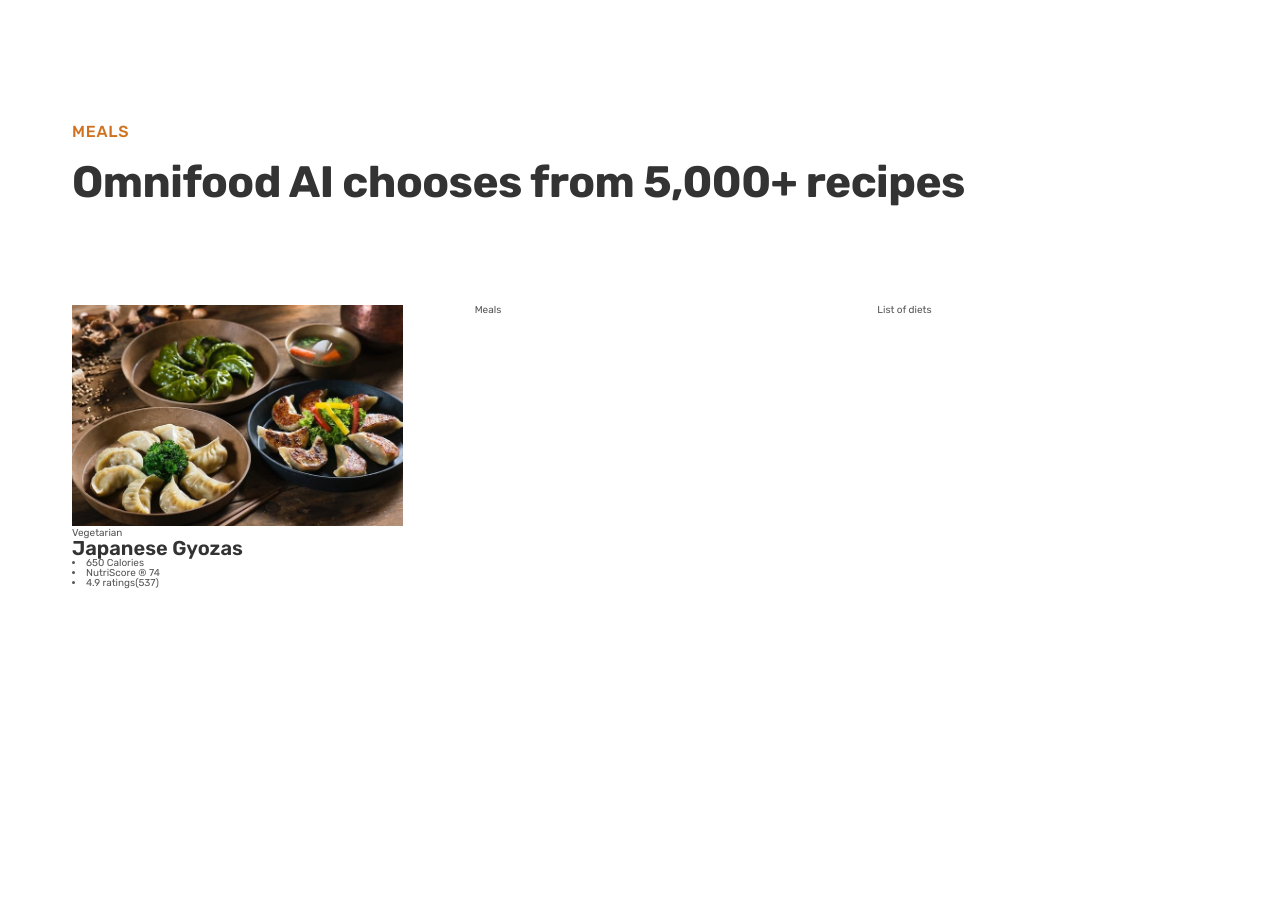
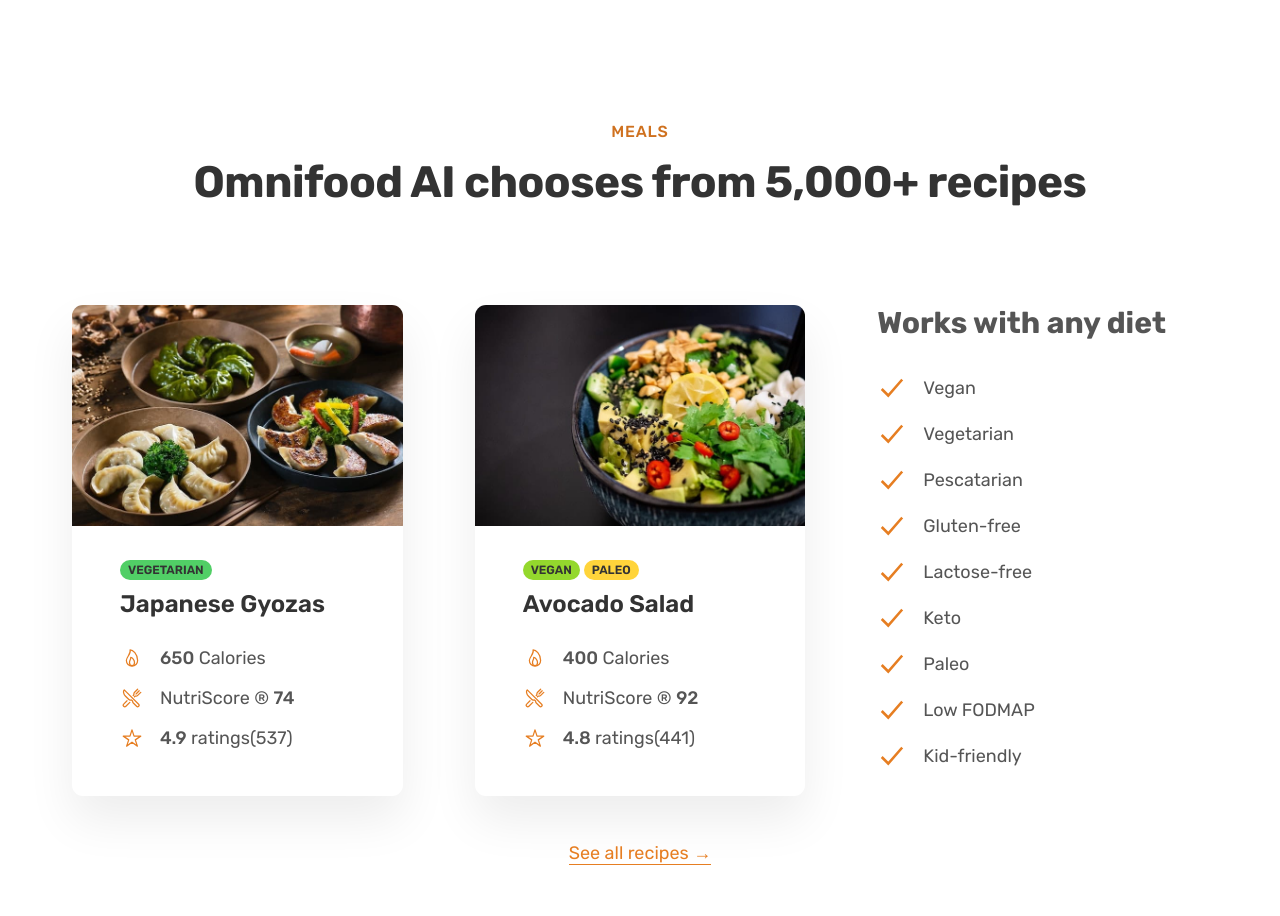
Before and after one commit to ferozem/omnifood_desktop, a plain HTML site: page index.html in a window 1280 px wide. Shown: the part 2600-3516 px from the top of the page. Before the commit the page ends 3284 px from the top, so only its background shows below. Drawn offline with nearby package versions, Linux system fonts and the light colour scheme.

Commit message:
added meals section

```diff
--- a/css/general.css
+++ b/css/general.css
@@ -48,6 +48,7 @@ uifaces.co
 
 --- 05 BORDER_RADIUS
 default: 9px
+medium:11px
 
 --- 06 WHITESPACE
 
@@ -154,7 +155,8 @@ body {
   border-radius: 9px;
   /* animation transition
   Put transition on original "state" */
-  transition: background-color 0.3s;
+  /* transition: background-color 0.3s; */
+  transition: all 0.3s;
 }
 
 .btn--full:link,
@@ -182,7 +184,36 @@ body {
   box-shadow: inset 0 0 0 3px #fff;
 }
 
+.link:link,
+.link:visited {
+  display: inline-block;
+  color: #e67e22;
+  text-decoration: none;
+  border-bottom: 1px solid currentColor;
+  padding-bottom: 2px;
+  transition: all 0.3s;
+}
+.link:hover,
+.link:active {
+  color: #cf711f;
+  border-bottom: 1px solid transparent;
+}
+
+/* HELPER/SETTINGS CLASSES */
+
+.margin-bottom-md {
+  margin-bottom: 4.8rem !important;
+}
+
 .margin-right-sm {
   /* !important has the highest priority */
   margin-right: 1.6rem !important;
 }
+
+.center-text {
+  text-align: center;
+}
+
+strong {
+  font-weight: 500;
+}
--- a/css/style.css
+++ b/css/style.css
@@ -224,11 +224,95 @@
   padding: 9.6rem 0;
 }
 
+.meal {
+  box-shadow: 0 2.4rem 4.8rem rgba(0, 0, 0, 0.075);
+  border-radius: 11px;
+  /* img border are not rounded but doing overflow will make sure the image sharp overflow corners are hidden */
+  overflow: hidden;
+  transition: all 0.4s;
+}
+
+.meal:hover {
+  transform: translateY(-1.2rem);
+  box-shadow: 0 3.2rem 6.4rem rgba(0, 0, 0, 0.06);
+}
+.meal-content {
+  padding: 3.2rem 4.8rem 4.8rem 4.8rem;
+}
+.meal-tags {
+  margin-bottom: 1.2rem;
+  display: flex;
+  gap: 0.4rem;
+}
+
+.tag {
+  display: inline-block;
+  padding: 0.4rem 0.8rem;
+  font-size: 1.2rem;
+  text-transform: uppercase;
+  color: #333;
+  border-radius: 100px;
+  font-weight: 600;
+}
+
+.tag--vegetarian {
+  background-color: #51cf66;
+}
+.tag--vegan {
+  background-color: #94d82d;
+}
+.tag--paleo {
+  background-color: #ffd43b;
+}
+
 .meal-title {
-  font-size: 2rem;
+  font-size: 2.4rem;
   color: #333;
   font-weight: 600;
+  margin-bottom: 3.2rem;
+}
+
+.meal-attributes {
+  list-style: none;
+  display: flex;
+  flex-direction: column;
+  gap: 2rem;
+}
+.meal-attribute {
+  font-size: 1.8rem;
+  display: flex;
+  align-items: center;
+  gap: 1.6rem;
 }
 .meal-img {
   width: 100%;
 }
+.meal-icon {
+  height: 2rem;
+  width: 2.4rem;
+  /* stroke and fill is not working-- color or font-size is working */
+  color: #e67e22;
+}
+
+.all-recipes {
+  text-align: center;
+  font-size: 1.8rem;
+}
+
+.list {
+  list-style: none;
+  display: flex;
+  flex-direction: column;
+  gap: 1.6rem;
+}
+.list-item {
+  font-size: 1.8rem;
+  display: flex;
+  align-items: center;
+  gap: 1.6rem;
+}
+.list-icon {
+  width: 3rem;
+  height: 3rem;
+  color: #e67e22;
+}
--- a/index.html
+++ b/index.html
@@ -10,6 +10,15 @@
       href="https://fonts.googleapis.com/css2?family=Rubik:wght@400;500;600;700&display=swap"
       rel="stylesheet"
     />
+    <script
+      type="module"
+      src="https://unpkg.com/ionicons@5.5.2/dist/ionicons/ionicons.esm.js"
+    ></script>
+    <script
+      nomodule
+      src="https://unpkg.com/ionicons@5.5.2/dist/ionicons/ionicons.js"
+    ></script>
+
     <link rel="stylesheet" href="css/general.css" />
     <link rel="stylesheet" href="css/style.css" />
     <title>Omnifood</title>
@@ -160,29 +169,121 @@
         </div>
       </section>
       <section class="section-meals">
-        <div class="container">
+        <div class="container center-text">
           <span class="subheading">Meals</span>
           <h2 class="heading-secondary">
             Omnifood AI chooses from 5,000+ recipes
           </h2>
         </div>
 
-        <div class="container grid grid--3--cols">
+        <div class="container grid grid--3--cols margin-bottom-md">
           <div class="meal">
             <img
               src="img/meals/meal-1.jpg"
               class="meal-img"
               alt="Japanese Gyozas"
             />
-            <span class="tag">Vegetarian</span>
-            <p class="meal-title">Japanese Gyozas</p>
-            <ul class="meal-attributes"></ul>
-            <li class="meal-attribute">650 Calories</li>
-            <li class="meal-attribute">NutriScore &reg; 74</li>
-            <li class="meal-attribute">4.9 ratings(537)</li>
+            <div class="meal-content">
+              <div class="meal-tags">
+                <span class="tag tag--vegetarian">Vegetarian</span>
+              </div>
+              <p class="meal-title">Japanese Gyozas</p>
+              <ul class="meal-attributes">
+                <li class="meal-attribute">
+                  <ion-icon class="meal-icon" name="flame-outline"></ion-icon
+                  ><span><strong>650</strong> Calories</span>
+                </li>
+                <li class="meal-attribute">
+                  <ion-icon
+                    class="meal-icon"
+                    name="restaurant-outline"
+                  ></ion-icon
+                  ><span>NutriScore &reg; <strong>74</strong></span>
+                </li>
+                <li class="meal-attribute">
+                  <ion-icon class="meal-icon" name="star-outline"></ion-icon
+                  ><span><strong>4.9</strong> ratings(537)</span>
+                </li>
+              </ul>
+            </div>
           </div>
-          <div class="meal">Meals</div>
-          <div class="list">List of diets</div>
+          <div class="meal">
+            <img
+              src="img/meals/meal-2.jpg"
+              class="meal-img"
+              alt="Japanese Gyozas"
+            />
+            <div class="meal-content">
+              <div class="meal-tags">
+                <span class="tag tag--vegan">Vegan</span>
+                <span class="tag tag--vegan tag--paleo">Paleo</span>
+              </div>
+              <p class="meal-title">Avocado Salad</p>
+              <ul class="meal-attributes">
+                <li class="meal-attribute">
+                  <ion-icon class="meal-icon" name="flame-outline"></ion-icon
+                  ><span><strong>400</strong> Calories</span>
+                </li>
+                <li class="meal-attribute">
+                  <ion-icon
+                    class="meal-icon"
+                    name="restaurant-outline"
+                  ></ion-icon
+                  ><span>NutriScore &reg; <strong>92</strong></span>
+                </li>
+                <li class="meal-attribute">
+                  <ion-icon class="meal-icon" name="star-outline"></ion-icon
+                  ><span><strong>4.8</strong> ratings(441)</span>
+                </li>
+              </ul>
+            </div>
+          </div>
+
+          <div class="diets">
+            <h3 class="heading-tertiary">Works with any diet</h3>
+            <ul class="list">
+              <li class="list-item">
+                <ion-icon class="list-icon" name="checkmark-sharp"></ion-icon
+                ><span>Vegan</span>
+              </li>
+              <li class="list-item">
+                <ion-icon class="list-icon" name="checkmark-sharp"></ion-icon
+                ><span>Vegetarian</span>
+              </li>
+              <li class="list-item">
+                <ion-icon class="list-icon" name="checkmark-sharp"></ion-icon
+                ><span>Pescatarian</span>
+              </li>
+              <li class="list-item">
+                <ion-icon class="list-icon" name="checkmark-sharp"></ion-icon
+                ><span>Gluten-free</span>
+              </li>
+              <li class="list-item">
+                <ion-icon class="list-icon" name="checkmark-sharp"></ion-icon
+                ><span>Lactose-free</span>
+              </li>
+              <li class="list-item">
+                <ion-icon class="list-icon" name="checkmark-sharp"></ion-icon
+                ><span>Keto</span>
+              </li>
+              <li class="list-item">
+                <ion-icon class="list-icon" name="checkmark-sharp"></ion-icon
+                ><span>Paleo</span>
+              </li>
+              <li class="list-item">
+                <ion-icon class="list-icon" name="checkmark-sharp"></ion-icon
+                ><span>Low FODMAP</span>
+              </li>
+              <li class="list-item">
+                <ion-icon class="list-icon" name="checkmark-sharp"></ion-icon
+                ><span>Kid-friendly</span>
+              </li>
+            </ul>
+          </div>
+        </div>
+
+        <div class="container all-recipes">
+          <a href="#" class="link margin-bottom-md">See all recipes &rarr;</a>
         </div>
       </section>
     </main>
```
